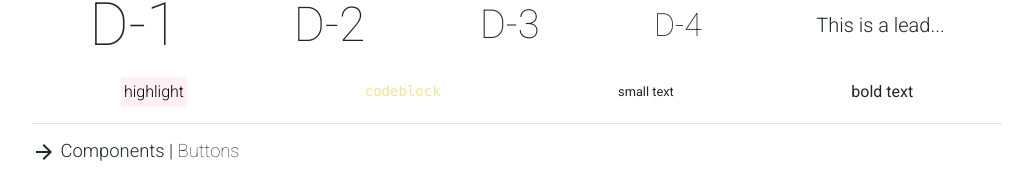
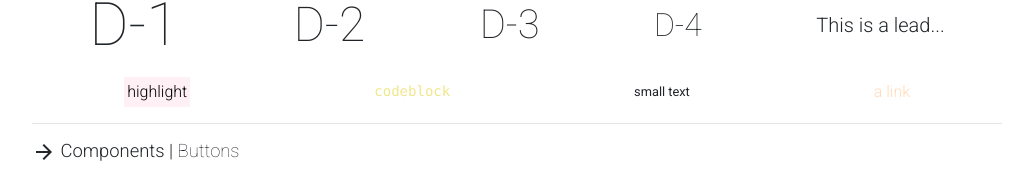
Before and after one commit to katsign/sass, a website: page index.html in a window 1280 px wide. Shown: the part 416-586 px from the top of the page, without its empty margins (123-1156 px from the left). Drawn offline with Linux system fonts and the light colour scheme.

Commit message:
added link to styles

```diff
--- a/index.html
+++ b/index.html
@@ -65,7 +65,7 @@
         <mark>highlight</mark>
         <code>codeblock</code>
         <small>small text</small>
-        <strong>bold text</strong>
+        <a href="#">a link</a>
       </div>
     </section>
 
```
